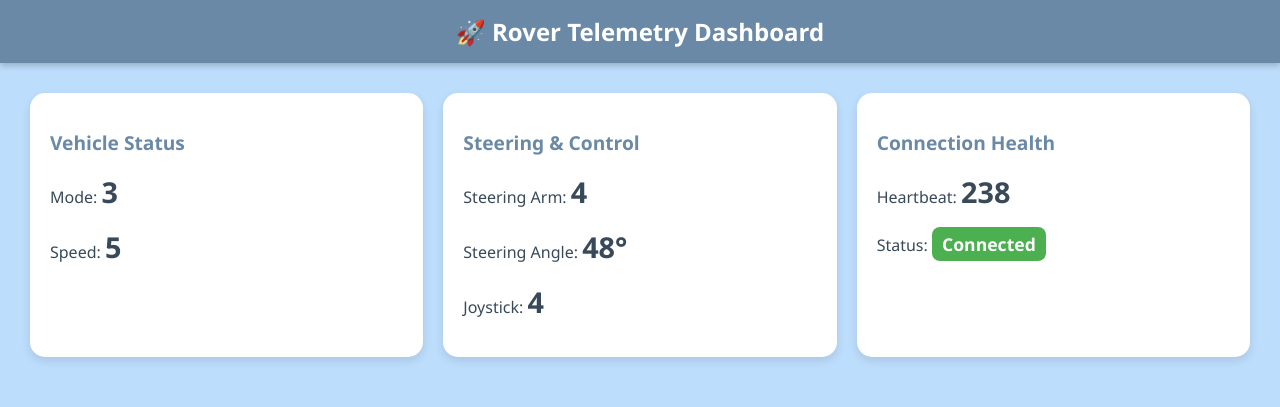
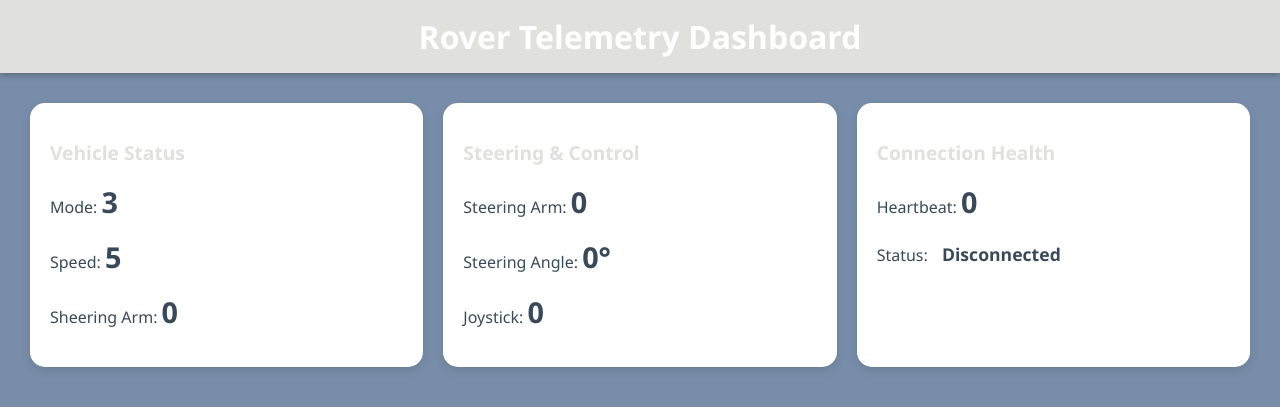
Before and after one commit to charu2409/Rover_Telemetry, a Flask app: page / in a window 1280 px wide. Shown: the top 407 px of the page. Run offline with Flask 3, Linux system fonts and the light colour scheme.

Commit message:
Update index.html

```diff
--- a/templates/index.html
+++ b/templates/index.html
@@ -7,9 +7,9 @@
   <style>
     /* ---- Color Palette ---- */
     :root {
-      --primary: #6A89A7;
-      --secondary: #BDDDFC;
-      --accent: #88BDF2;
+      --primary: #E0E1DD;
+      --secondary: #778DA9;
+      --accent: #415A77;
       --dark: #384959;
       --white: #ffffff;
     }
@@ -26,7 +26,7 @@
       color: var(--white);
       padding: 15px 25px;
       text-align: center;
-      font-size: 1.5rem;
+      font-size: 2rem;
       font-weight: bold;
       box-shadow: 0 3px 6px rgba(0,0,0,0.2);
     }
@@ -83,7 +83,7 @@
 </head>
 <body>
 
-  <header>🚀 Rover Telemetry Dashboard</header>
+  <header>Rover Telemetry Dashboard</header>
 
   <div class="container">
     <!-- Vehicle Status -->
@@ -91,6 +91,7 @@
       <h2>Vehicle Status</h2>
       <p>Mode: <span class="value" id="mode">0</span></p>
       <p>Speed: <span class="value" id="speed">0</span></p>
+      <p>Sheering Arm: <span class="value" id="sheering arm">0</span></p>
     </div>
 
     <!-- Steering & Control -->
@@ -114,6 +115,7 @@
       // Generate random values
       const mode = Math.floor(Math.random() * 4);
       const speed = Math.floor(Math.random() * 6);
+      const sheeringarm = Math.floor(Math.random() * 6);
       const arm = Math.floor(Math.random() * 6);
       const angle = Math.floor(Math.random() * 181);
       const joystick = Math.floor(Math.random() * 5);
@@ -122,6 +124,7 @@
       // Update UI
       document.getElementById("mode").textContent = mode;
       document.getElementById("speed").textContent = speed;
+      document.getElementById("sheeringarm").textcontent = sheeringarm;
       document.getElementById("arm").textContent = arm;
       document.getElementById("angle").textContent = angle + "°";
       document.getElementById("joystick").textContent = joystick;
```
